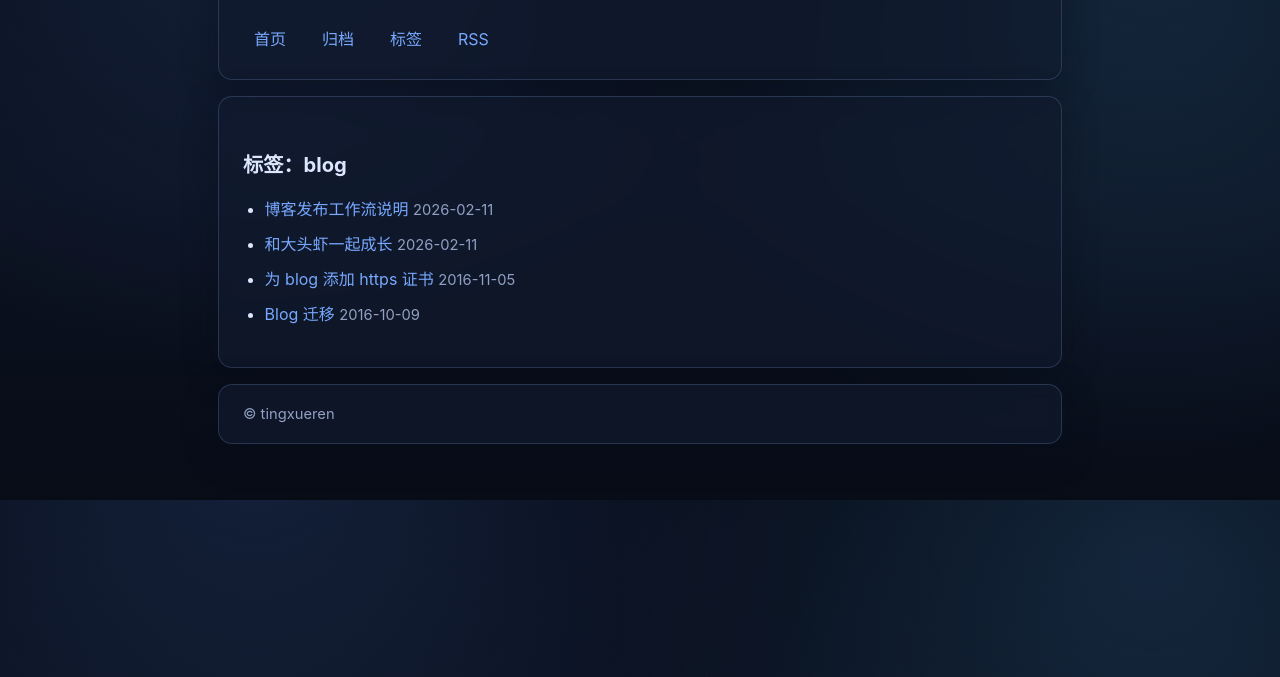
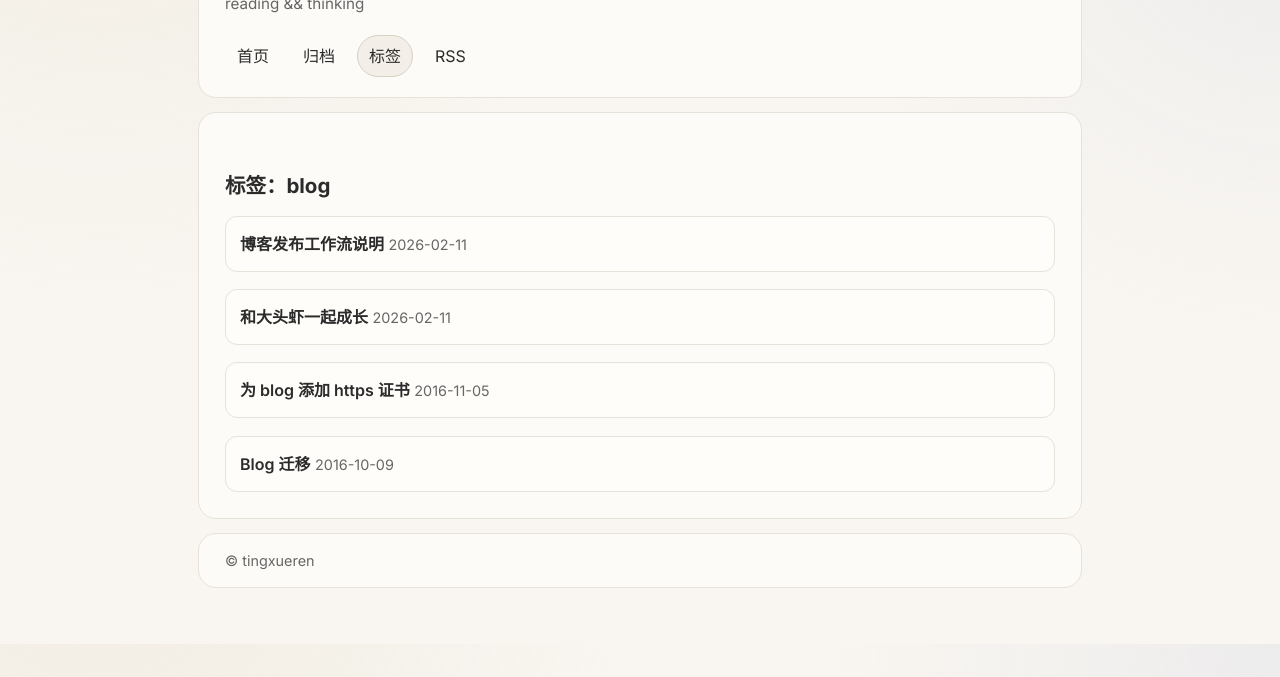
Before and after one commit to tingxueren/tingxueren.github.io, an Astro site: page /tags/blog in a window 1280 px wide. Shown: the part 123-800 px from the top of the page. Built offline with nearby package versions, Linux system fonts and the light colour scheme; Astro itself is replaced by a stand-in of ours.

Commit message:
feat(theme): replace ink-like dark style with warm editorial happycapy-inspired theme

```diff
--- a/src/layouts/BaseLayout.astro
+++ b/src/layouts/BaseLayout.astro
@@ -7,6 +7,12 @@ const {
 
 const pageTitle = title || 'tingxueren.com';
 const canonical = new URL(currentPath, Astro.site ?? Astro.url).toString();
+const navItems = [
+  { href: '/', label: '首页' },
+  { href: '/archives/', label: '归档' },
+  { href: '/tags/', label: '标签' },
+  { href: '/rss.xml', label: 'RSS' }
+];
 ---
 <html lang="zh-CN">
   <head>
@@ -16,124 +22,163 @@ const canonical = new URL(currentPath, Astro.site ?? Astro.url).toString();
     <meta name="description" content={description} />
     <link rel="canonical" href={canonical} />
     <link rel="icon" href="/favicon.ico" />
+    <link
+      rel="stylesheet"
+      href="https://fonts.googleapis.com/css2?family=Instrument+Serif:ital@0;1&family=Inter:wght@400;500;600;700&family=Courier+Prime:wght@400;700&display=swap"
+    />
     <style is:global>
       :root {
-        --bg: #0b1220;
-        --bg-soft: #111b2e;
-        --panel: rgba(17, 27, 46, 0.66);
-        --line: rgba(125, 156, 214, 0.24);
-        --text: #dce7ff;
-        --muted: #91a0c3;
-        --link: #78a9ff;
-        --link-hover: #9ec0ff;
-        --glow: rgba(120, 169, 255, 0.28);
+        --bg-page: #f9f6f1;
+        --bg-paper: #fdfbf7;
+        --bg-soft: #f3efe8;
+        --line: #e7e2d9;
+        --line-strong: #d7d0c4;
+        --text: #2b2b2b;
+        --muted: #666666;
+        --link: #1e429f;
+        --link-hover: #18337e;
+        --code-bg: #f4efe6;
+        --radius-lg: 18px;
+        --radius-md: 12px;
+        --radius-sm: 8px;
       }
 
       * { box-sizing: border-box; }
 
+      html, body {
+        margin: 0;
+        padding: 0;
+      }
+
       body {
-        margin: 0;
         color: var(--text);
         background:
-          radial-gradient(circle at 20% -10%, rgba(61, 99, 175, 0.24), transparent 45%),
-          radial-gradient(circle at 90% 10%, rgba(65, 134, 196, 0.2), transparent 42%),
-          linear-gradient(180deg, #070c17 0%, var(--bg) 50%, #070c17 100%);
+          radial-gradient(circle at 8% -14%, rgba(200, 183, 150, 0.16), transparent 36%),
+          radial-gradient(circle at 100% 0%, rgba(163, 176, 208, 0.14), transparent 30%),
+          var(--bg-page);
         font-family: "Inter", "Noto Sans SC", "PingFang SC", "Hiragino Sans GB", "Microsoft YaHei", system-ui, sans-serif;
-        line-height: 1.8;
+        line-height: 1.75;
         -webkit-font-smoothing: antialiased;
         text-rendering: optimizeLegibility;
       }
 
       .container {
-        max-width: 880px;
+        max-width: 920px;
         margin: 0 auto;
-        padding: 24px 18px 56px;
+        padding: 28px 18px 56px;
       }
 
       .site-header,
       .site-main,
       .site-footer {
         border: 1px solid var(--line);
-        border-radius: 14px;
-        background: var(--panel);
-        backdrop-filter: blur(8px);
-        box-shadow: 0 10px 34px rgba(7, 13, 24, 0.45);
+        border-radius: var(--radius-lg);
+        background: var(--bg-paper);
       }
 
       .site-header {
-        padding: 22px 24px 18px;
+        padding: 24px 26px 20px;
       }
 
       .site-main {
-        margin-top: 16px;
-        padding: 22px 24px;
+        margin-top: 14px;
+        padding: 26px;
       }
 
       .site-footer {
-        margin-top: 16px;
-        padding: 16px 24px;
+        margin-top: 14px;
+        padding: 14px 26px;
         color: var(--muted);
-        font-size: 0.92rem;
+        font-size: .9rem;
       }
 
       .brand {
         margin: 0;
-        font-size: clamp(1.5rem, 3.2vw, 2rem);
-        letter-spacing: 0.03em;
+        font-size: clamp(2rem, 3.3vw, 2.55rem);
+        letter-spacing: .02em;
+        font-family: "Instrument Serif", "STSong", serif;
+        font-weight: 400;
       }
 
-      .brand a { color: var(--text); text-decoration: none; }
+      .brand a {
+        color: var(--text);
+        text-decoration: none;
+      }
 
       .tagline {
-        margin: 8px 0 0;
+        margin: 6px 0 0;
         color: var(--muted);
-        font-size: 0.94rem;
+        font-size: .95rem;
       }
 
       nav {
-        margin-top: 16px;
+        margin-top: 17px;
         display: flex;
-        gap: 14px;
         flex-wrap: wrap;
+        gap: 10px;
       }
 
       a {
         color: var(--link);
         text-decoration: none;
-        transition: color .2s ease;
+        transition: color .18s ease, background-color .18s ease, border-color .18s ease;
       }
 
       a:hover { color: var(--link-hover); }
 
       nav a {
-        padding: 6px 10px;
-        border-radius: 9px;
+        color: var(--text);
+        padding: 6px 11px;
+        border-radius: 999px;
         border: 1px solid transparent;
       }
 
       nav a:hover {
         border-color: var(--line);
-        background: rgba(120, 169, 255, 0.08);
+        background: var(--bg-soft);
       }
 
-      h1,h2,h3 { line-height: 1.35; margin: 0 0 .8em; }
-      h1 { font-size: clamp(1.45rem, 3vw, 1.85rem); }
-      h2 { font-size: 1.26rem; margin-top: 1.6em; }
-      h3 { font-size: 1.08rem; margin-top: 1.35em; }
-      p { margin: .86em 0; }
+      nav a.active {
+        border-color: var(--line-strong);
+        background: var(--bg-soft);
+      }
+
+      h1,h2,h3 {
+        margin: 0 0 .78em;
+        line-height: 1.35;
+        color: var(--text);
+      }
+
+      h1 {
+        font-size: clamp(1.6rem, 3vw, 2rem);
+        font-family: "Instrument Serif", "STSong", serif;
+        font-weight: 400;
+      }
+
+      h2 {
+        margin-top: 1.65em;
+        font-size: 1.28rem;
+      }
+
+      h3 {
+        margin-top: 1.4em;
+        font-size: 1.05rem;
+      }
+
+      p { margin: .85em 0; }
 
       ul, ol { padding-left: 1.35rem; }
-      li + li { margin-top: .4em; }
+      li + li { margin-top: .45em; }
 
       hr {
         border: 0;
         border-top: 1px solid var(--line);
-        margin: 1.8rem 0;
+        margin: 1.9rem 0;
       }
 
       .meta {
         color: var(--muted);
-        font-size: 0.92rem;
+        font-size: .9rem;
       }
 
       .post-list {
@@ -145,10 +190,10 @@ const canonical = new URL(currentPath, Astro.site ?? Astro.url).toString();
       }
 
       .post-list li {
-        padding: 12px 14px;
+        padding: 13px 14px;
         border: 1px solid var(--line);
-        border-radius: 12px;
-        background: rgba(8, 14, 27, 0.32);
+        border-radius: var(--radius-md);
+        background: #fffdfa;
       }
 
       .post-list li a {
@@ -156,58 +201,62 @@ const canonical = new URL(currentPath, Astro.site ?? Astro.url).toString();
         font-weight: 600;
       }
 
+      .post-list li a:hover {
+        color: var(--link);
+      }
+
       .pager {
         margin-top: 16px;
         display: flex;
         justify-content: space-between;
-        gap: 12px;
+        gap: 10px;
       }
 
       .pager a,
       .pill {
-        display: inline-block;
+        display: inline-flex;
+        align-items: center;
+        gap: 6px;
         padding: 6px 12px;
         border-radius: 999px;
         border: 1px solid var(--line);
-        background: rgba(10, 19, 35, 0.5);
+        background: var(--bg-soft);
       }
 
-      article {
-        overflow-wrap: break-word;
-      }
+      article { overflow-wrap: break-word; }
 
       article img {
         max-width: 100%;
-        border-radius: 10px;
+        border-radius: 12px;
+        border: 1px solid var(--line);
       }
 
       pre {
         margin: 1rem 0;
-        padding: .9rem 1rem;
+        padding: .95rem 1rem;
         border-radius: 10px;
         border: 1px solid var(--line);
-        background: #0a1324 !important;
+        background: var(--code-bg) !important;
         overflow: auto;
-        box-shadow: inset 0 0 0 1px rgba(120, 169, 255, 0.05);
       }
 
       code {
-        font-family: "JetBrains Mono", "Fira Code", ui-monospace, SFMono-Regular, Menlo, monospace;
+        font-family: "Courier Prime", ui-monospace, SFMono-Regular, Menlo, monospace;
       }
 
       :not(pre) > code {
-        font-size: 0.92em;
-        padding: .12em .34em;
+        font-size: .92em;
+        padding: .12em .35em;
         border-radius: 6px;
-        border: 1px solid rgba(125, 156, 214, 0.2);
-        background: rgba(10, 19, 35, 0.68);
+        border: 1px solid #e6dfd0;
+        background: #f5f1e8;
       }
 
       blockquote {
         margin: 1rem 0;
-        padding: .45rem 0 .45rem 1rem;
-        border-left: 3px solid var(--link);
-        color: #c6d5f7;
+        padding: .25rem 0 .25rem .95rem;
+        border-left: 3px solid #cdbca0;
+        color: #5f5a52;
       }
 
       .tag-cloud {
@@ -215,17 +264,22 @@ const canonical = new URL(currentPath, Astro.site ?? Astro.url).toString();
         padding: 0;
         margin: 0;
         display: flex;
+        flex-wrap: wrap;
         gap: 10px;
-        flex-wrap: wrap;
       }
 
       .tag-cloud li a { margin-right: 4px; }
 
       @media (max-width: 640px) {
-        .container { padding: 14px 10px 28px; }
-        .site-header, .site-main, .site-footer { border-radius: 10px; }
+        .container { padding: 12px 10px 26px; }
+        .site-header,
+        .site-main,
+        .site-footer {
+          border-radius: 12px;
+        }
+        .site-header { padding: 18px 16px 15px; }
         .site-main { padding: 18px 16px; }
-        .site-header { padding: 18px 16px 16px; }
+        .site-footer { padding: 12px 16px; }
       }
     </style>
   </head>
@@ -235,10 +289,12 @@ const canonical = new URL(currentPath, Astro.site ?? Astro.url).toString();
         <h1 class="brand"><a href="/">tingxueren.com</a></h1>
         <p class="tagline">reading && thinking</p>
         <nav>
-          <a href="/">首页</a>
-          <a href="/archives/">归档</a>
-          <a href="/tags/">标签</a>
-          <a href="/rss.xml">RSS</a>
+          {navItems.map((item) => {
+            const active = item.href === '/' ? currentPath === '/' : currentPath.startsWith(item.href);
+            return (
+              <a href={item.href} class={active ? 'active' : undefined}>{item.label}</a>
+            );
+          })}
         </nav>
       </header>
       <main class="site-main">
--- a/src/pages/tags/[tag]/index.astro
+++ b/src/pages/tags/[tag]/index.astro
@@ -14,7 +14,12 @@ const posts = (await getAllPosts()).filter((p) => p.data.tags.includes(tag));
 ---
 <BaseLayout title={`标签: ${tag} - tingxueren.com`}>
   <h2>标签：{tag}</h2>
-  <ul>
-    {posts.map((post) => <li><a href={getPostUrl(post)}>{post.data.title}</a> <span class="meta">{post.data.date.toISOString().slice(0,10)}</span></li>)}
+  <ul class="post-list">
+    {posts.map((post) => (
+      <li>
+        <a href={getPostUrl(post)}>{post.data.title}</a>
+        <span class="meta">{post.data.date.toISOString().slice(0, 10)}</span>
+      </li>
+    ))}
   </ul>
 </BaseLayout>
```
